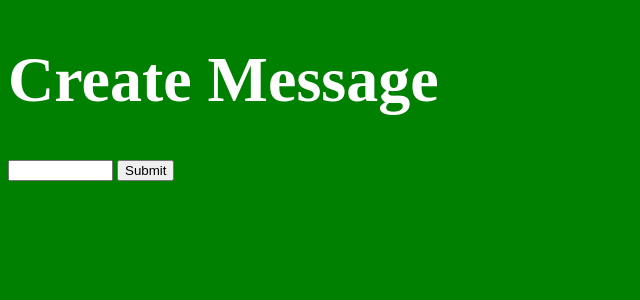
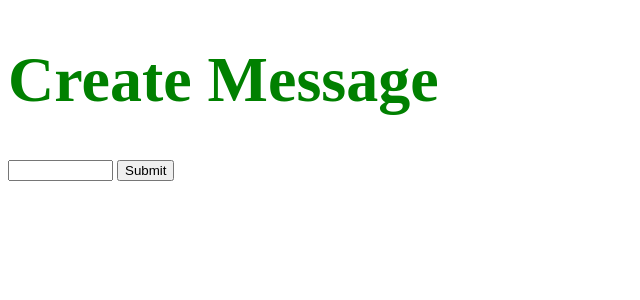
Before and after one commit to albinso/Raspy, a Flask app: page /form in a window 1280 px wide. Shown: the top 300 px of the page, without its empty margins (0-640 px from the left). Run offline with Flask 2, Linux system fonts and the light colour scheme.

Commit message:
METATV edition

```diff
--- a/static/style.css
+++ b/static/style.css
@@ -1,6 +1,6 @@
 body {
-	background: green;
-	color: white;
+	background: white;
+	color: green;
 }
 
 h1 {
@@ -11,8 +11,9 @@ img {
 	max-height: 1080px;
 	width: auto;
 	height: auto;
-
 	display: block;
 	margin-left: auto;
 	margin-right: auto;
+	margin-top: auto;
+	margin-bottom: auto;
 }
--- a/templates/remote_image.html
+++ b/templates/remote_image.html
@@ -1,5 +1,6 @@
 <!DOCTYPE html>
 <html>
+<head><meta http-equiv="refresh" content="200"></head>
 <link rel="stylesheet" href='/static/style.css' />
 <body>
 <img src="{{url}}" width="650px" align="middle">
```
Also changed, not shown: twatter.db.
